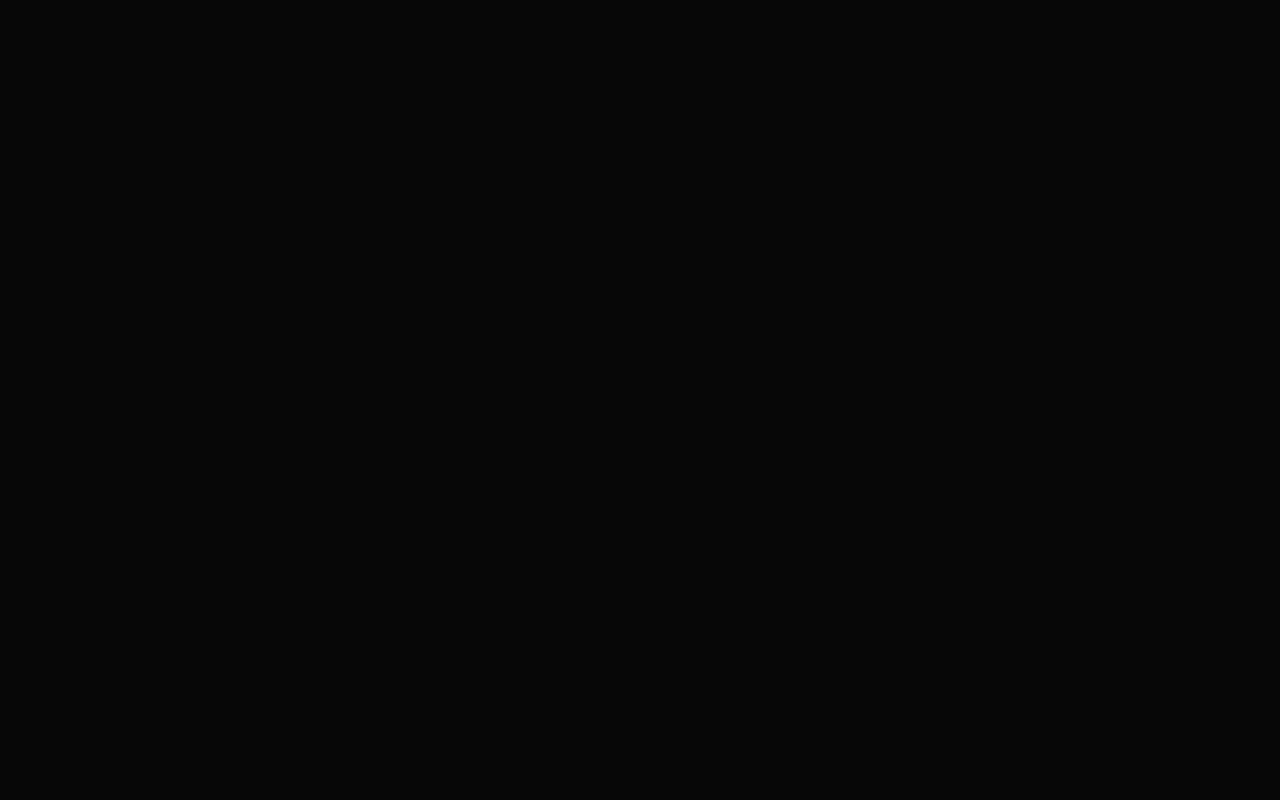
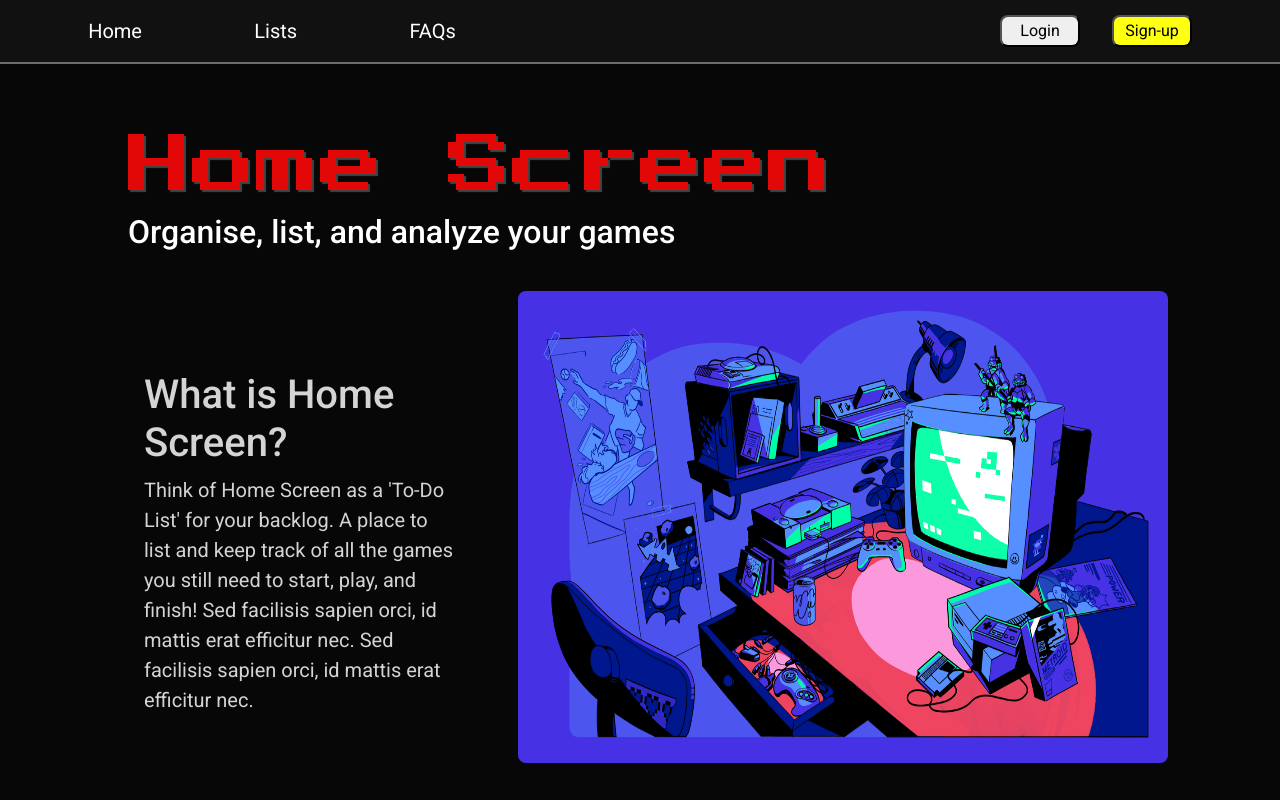
Before and after one commit to PaulGallagher37/home_screen, a React (Create React App) app: page /home in a window 1280 px wide. Before the commit this address had no page. Shown: the top 800 px of the page. Built offline with nearby package versions, Linux system fonts and the light colour scheme.

Commit message:
working on router

```diff
--- a/src/App.js
+++ b/src/App.js
@@ -7,7 +7,7 @@ function App() {
   return (
     <BrowserRouter>
       <Routes>
-        <Route index element={<Home />} />
+        <Route index path="home" element={<Home />} />
         <Route path="list" element={<List />} />
       </Routes>
     </BrowserRouter>
--- a/src/components/Header.js
+++ b/src/components/Header.js
@@ -6,8 +6,8 @@ function Header() {
 
             <div className="header-one">
                 <ul  className="header-ul">
-                    <li className="header-li"><a href="#" className="header-a">Home</a></li>
-                    <li className="header-li"><a href="#" className="header-a">Lists</a></li>
+                    <li className="header-li"><a href="home" className="header-a">Home</a></li>
+                    <li className="header-li"><a href="list" className="header-a">Lists</a></li>
                     <li className="header-li"><a href="#" className="header-a">FAQs</a></li>
                 </ul>
             </div>
```
